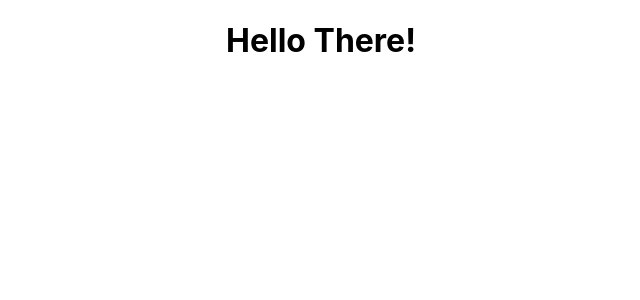
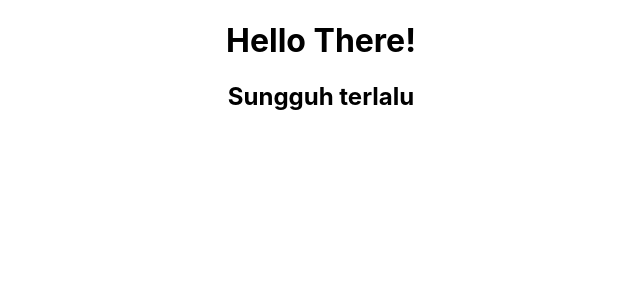
Before and after one commit to masaditya/store-cms, a React (Create React App) app: page / in a window 1280 px wide. Shown: the top 300 px of the page, without its empty margins (319-959 px from the left). Built offline with nearby package versions, Linux system fonts and the light colour scheme.

Commit message:
Testing2 (#2)
* test actions

* fix test

* update(App) : sungguh terlalu

```diff
--- a/src/App.tsx
+++ b/src/App.tsx
@@ -1,11 +1,11 @@
 import React from 'react';
-import logo from './logo.svg';
 import './App.css';
 
 function App() {
   return (
     <div className="App">
       <h1>Hello There!</h1>
+      <h2>Sungguh terlalu</h2>
     </div>
   );
 }
```
